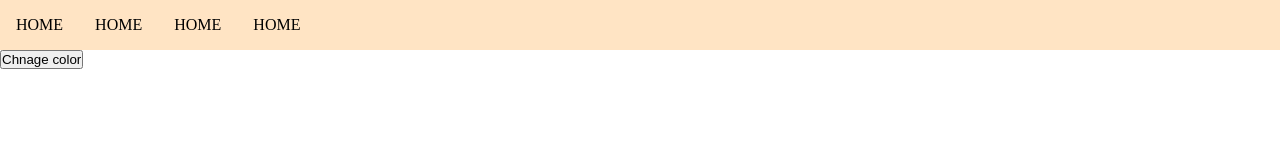
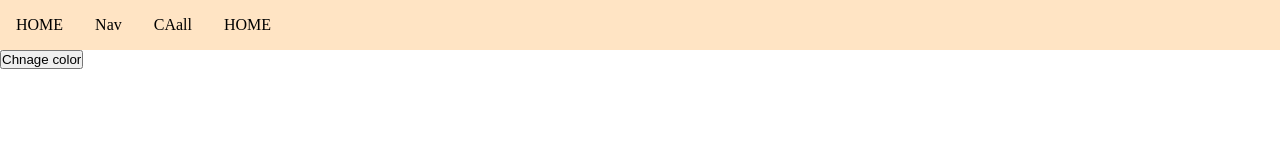
Before and after one commit to ayusshh19/csiworkshop, a plain HTML site: page index.html in a window 1280 px wide. Drawn offline with Linux system fonts and the light colour scheme; no server answers.

Commit message:
Update index.html

```diff
--- a/index.html
+++ b/index.html
@@ -12,8 +12,8 @@
 
     <div class="navbar newclass" id="navbar">
         <a href="" id="link1">HOME</a>
-        <a href="">HOME</a>
-        <a href="">HOME</a>
+        <a href="">Nav</a>
+        <a href="">CAall</a>
         <a href="">HOME</a>
     </div>
     <button id="togglepract">Chnage color</button>
```
